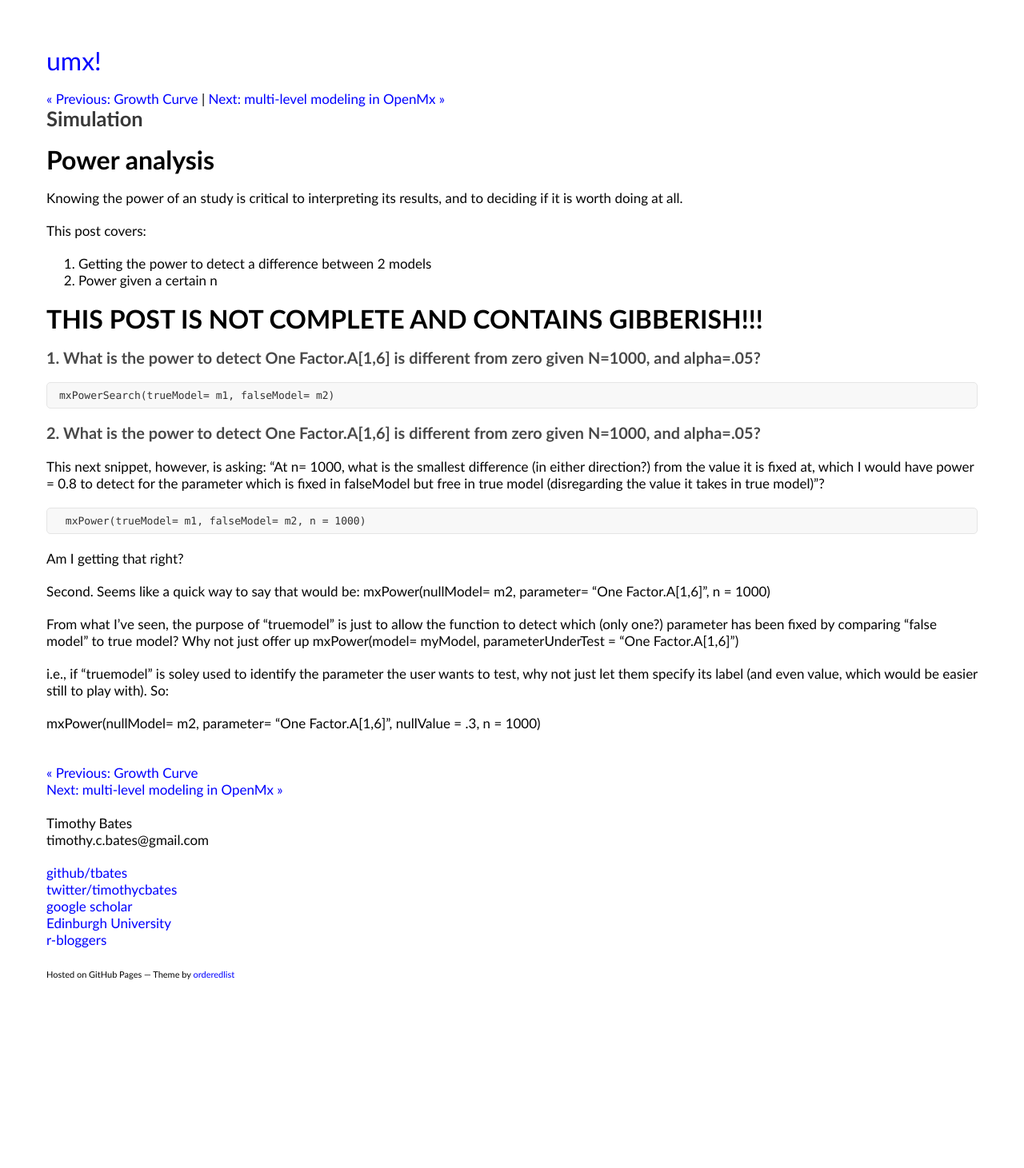
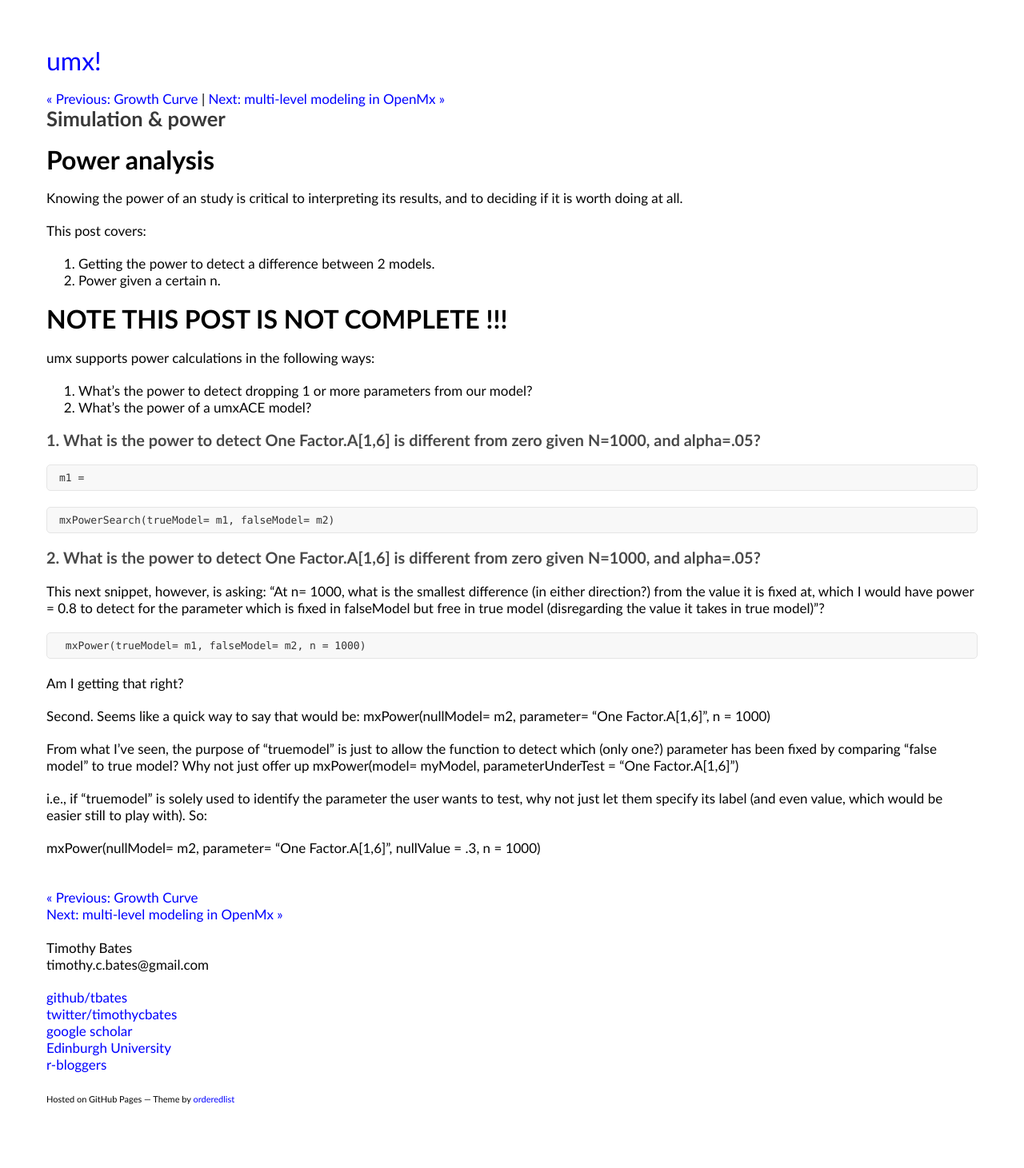
Before and after one commit to tbates/tbates.github.io, a Jekyll site: the page built from _posts/1950-08-10-practical-power.markdown, in a window 1280 px wide. Shown: the whole page at 80% size. Built offline with Jekyll 4.4.1, drawn with Linux system fonts in a browser that asks for light colours; before the commit the page ends 1305 px from its top, so only the background shows below that.

Commit message:
no message

````diff
--- a/_posts/1950-08-10-practical-power.markdown
+++ b/_posts/1950-08-10-practical-power.markdown
@@ -1,6 +1,6 @@
 ---
 layout: post
-title: "Simulation"
+title: "Simulation & power"
 
 comments: true
 categories: technical
@@ -14,12 +14,21 @@ Knowing the power of an study is critical to interpreting its results, and to de
 
 This post covers:
 
-1. Getting the power to detect a difference between 2 models
-2. Power given a certain n
+1. Getting the power to detect a difference between 2 models.
+2. Power given a certain n.
 
-# THIS POST IS NOT COMPLETE AND CONTAINS GIBBERISH!!!
+# NOTE THIS POST IS NOT COMPLETE !!!
+
+umx supports power calculations in the following ways:
+
+1. What's the power to detect dropping 1 or more parameters from our model?
+2. What's the power of a umxACE model?
 
 ### 1. What is the power to detect One Factor.A[1,6] is different from zero given N=1000, and alpha=.05?
+
+```splus
+m1 =
+```
 
 ```splus
 mxPowerSearch(trueModel= m1, falseModel= m2)
@@ -34,7 +43,6 @@ This next snippet, however, is asking:
  mxPower(trueModel= m1, falseModel= m2, n = 1000)
 ```
 
-
 Am I getting that right?
 
 Second. Seems like a quick way to say that would be:
@@ -42,6 +50,6 @@ mxPower(nullModel= m2, parameter= "One Factor.A[1,6]", n = 1000)
 
 From what I've seen, the purpose of “truemodel” is just to allow the  function to detect which (only one?) parameter has been fixed by comparing  “false model”  to true model? Why not just offer up mxPower(model= myModel, parameterUnderTest =  "One Factor.A[1,6]”)
 
-i.e., if  “truemodel” is soley used to identify the parameter the user wants to test, why not just let them specify its label (and even value, which would be easier still to play with). So:
+i.e., if  “truemodel” is solely used to identify the parameter the user wants to test, why not just let them specify its label (and even value, which would be easier still to play with). So:
 
 mxPower(nullModel= m2, parameter= "One Factor.A[1,6]", nullValue = .3, n = 1000)
````
Also changed, not shown: _posts/1995-11-10-detailed-plot.markdown (+9 -8 lines), _posts/1995-02-12-detailed-Ordinal-RAM.markdown (renamed from _posts/1995-02-12--detailed-Ordinal-RAM.markdown).
